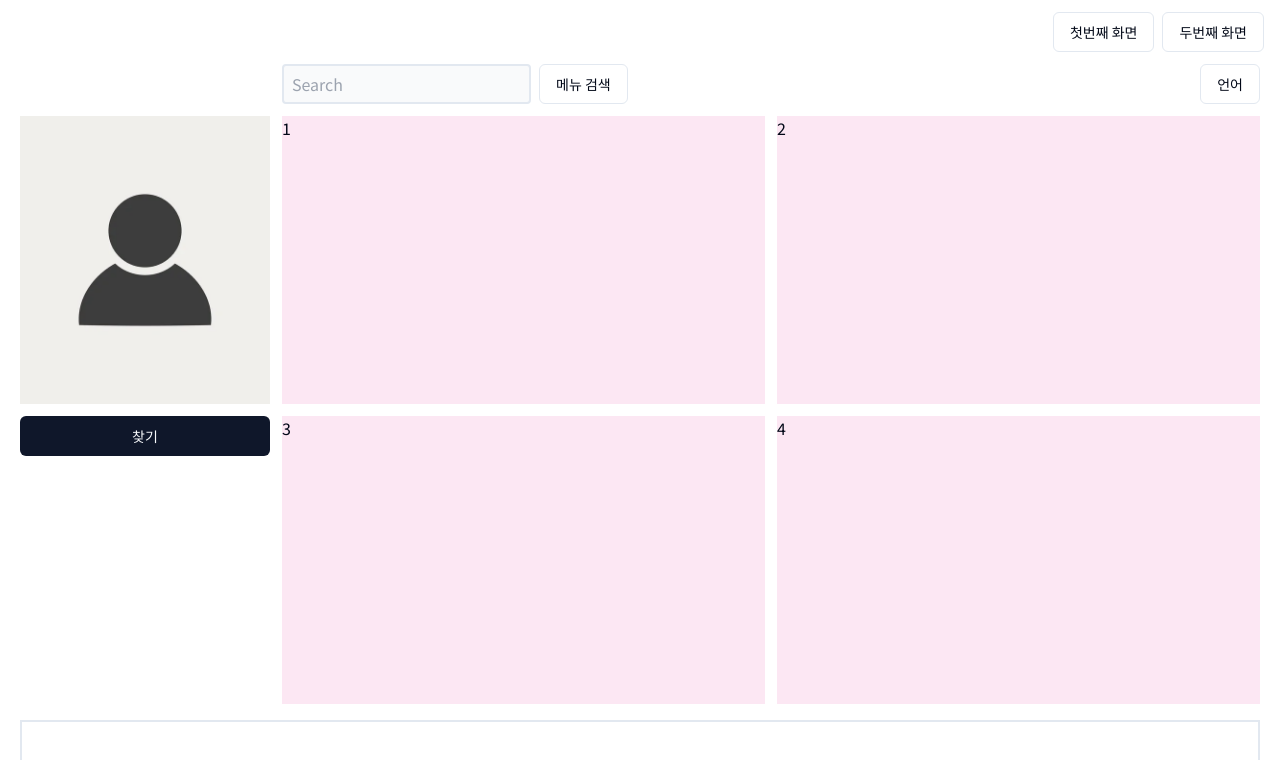
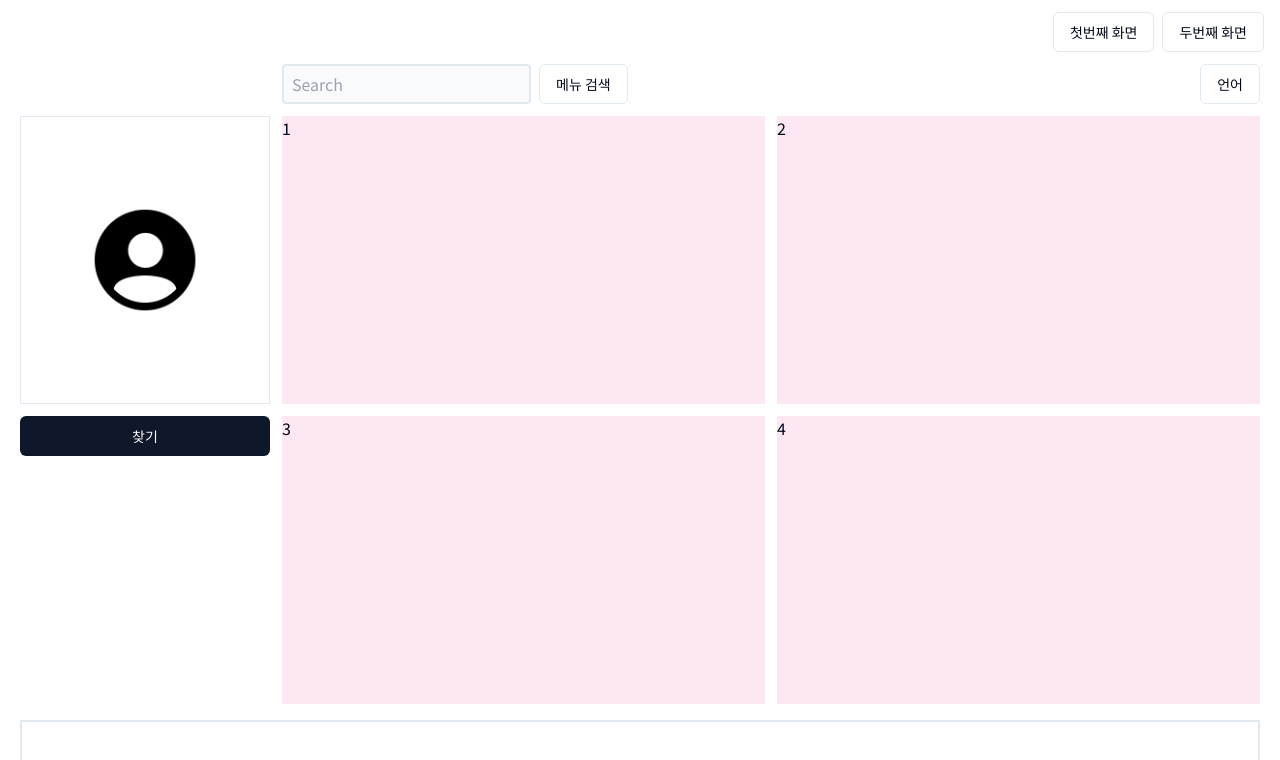
Before and after one commit to sprisao/SkPoc, a Next.js app: page /en/second in a window 1280 px wide. Shown: the top 760 px of the page. Built offline with nearby package versions, Linux system fonts and the light colour scheme; grey boxes are pictures that could not be loaded; what i18next-resources-to-backend would draw is missing.

Commit message:
프로필 이미지 변경

```diff
--- a/app/[lng]/second/page.tsx
+++ b/app/[lng]/second/page.tsx
@@ -89,10 +89,10 @@ export default function SecondPage({params: {lng}}) {
                         </DropdownMenu>
                     </div>
                     <div className="col-span-1 flex-col space-y-3 ">
-                        <div className="w-full flex bg-blue-100 grow h-72 items-center justify-center">
-                            <div className="w-full h-full relative">
+                        <div className="w-full flex border grow h-72 items-center justify-center">
+                            <div className="w-full h-full relative flex justify-center items-center">
                                 {imageSrc === '' ? (
-                                    <Image src={profilePic} alt="Image" layout="fill" objectFit="cover"/>
+                                    <Image src={profilePic} alt="Image" objectFit="cover" style={{width:'50%'}}/>
                                 ) : (
                                     <Image src={imageSrc} alt="Image" layout="fill" objectFit="cover"/>
                                 )}
```
Also changed, not shown: app/public/assets/images/user.png.
